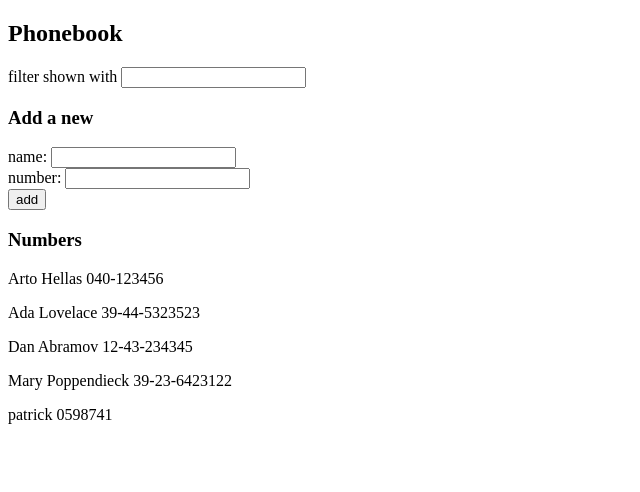
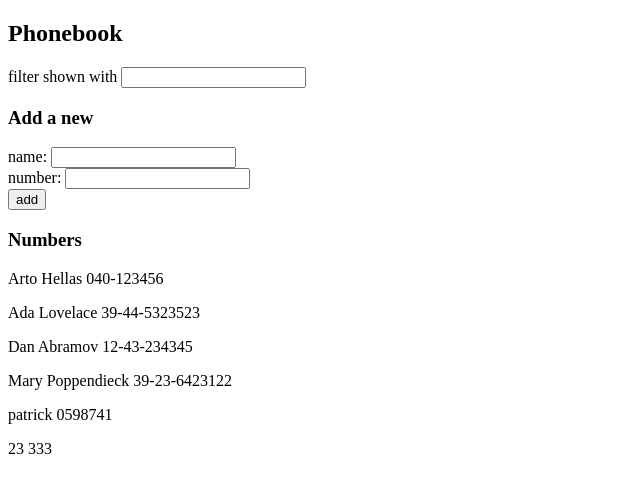
Before and after one commit to AlonHalali/fullstack-open, a React (Vite) app in the folder part2/phonebook/: page / in a window 1280 px wide. Shown: the top 492 px of the page, without its empty margins (0-640 px from the left). Built offline with nearby package versions, Linux system fonts and the light colour scheme; data requests are answered from the project's data file.

Commit message:
Completion of Exercise 2.13

```diff
--- a/part2/phonebook/db.json
+++ b/part2/phonebook/db.json
@@ -24,6 +24,11 @@
       "name": "patrick",
       "number": "0598741",
       "id": "ptk8WDtC8J4"
+    },
+    {
+      "name": "23",
+      "number": "333",
+      "id": "VWQGB5x-WZI"
     }
   ],
   "$schema": "./node_modules/json-server/schema.json"
--- a/part2/phonebook/src/App.jsx
+++ b/part2/phonebook/src/App.jsx
@@ -1,5 +1,5 @@
 import { useEffect, useState } from "react";
-import axios from "axios";
+import personService from "./services/persons";
 
 const Filter = ({ value, onChange }) => {
   return (
@@ -56,9 +56,7 @@ const App = () => {
   const [newFilter, setFilter] = useState("");
 
   useEffect(() => {
-    axios
-      .get("http://localhost:3001/persons")
-      .then((response) => setPersons(response.data));
+    personService.getAll().then((initialPersons) => setPersons(initialPersons));
   }, []);
 
   const handleSubmit = (event) => {
@@ -73,13 +71,11 @@ const App = () => {
     } else {
       const newPerson = { name: newName.trim(), number: newNumber.trim() };
 
-      axios
-        .post("http://localhost:3001/persons", newPerson)
-        .then((response) => {
-          setPersons(persons.concat(response.data));
-          setName("");
-          setNumber("");
-        });
+      personService.create(newPerson).then((returnedPerson) => {
+        setPersons(persons.concat(returnedPerson));
+        setName("");
+        setNumber("");
+      });
     }
   };
 
--- /dev/null
+++ b/part2/phonebook/src/services/persons.js
@@ -0,0 +1,10 @@
+import axios from "axios";
+
+const baseUrl = "http://localhost:3001/persons";
+
+const getAll = () => axios.get(baseUrl).then((response) => response.data);
+
+const create = (newObject) =>
+  axios.post(baseUrl, newObject).then((response) => response.data);
+
+export default { getAll, create };
```
